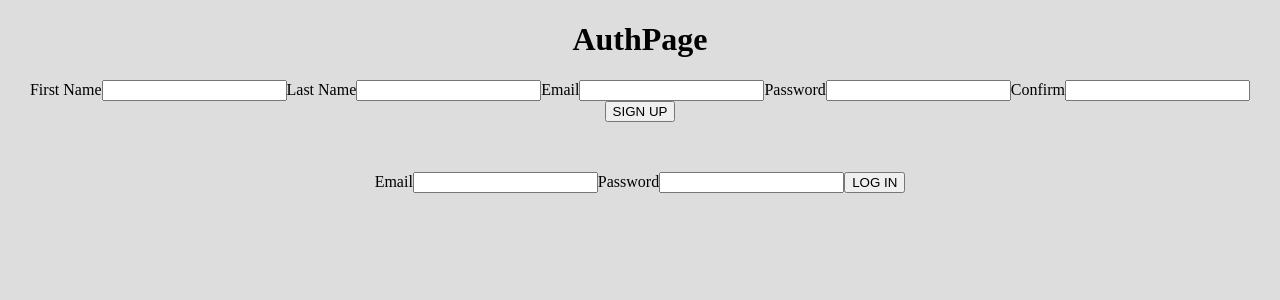
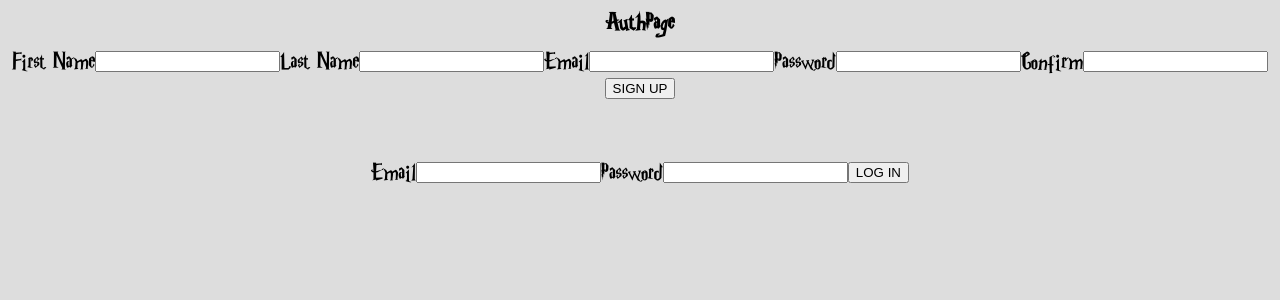
Before and after one commit to GissellValdez/hogwars, a React (Create React App) app: page / in a window 1280 px wide. Shown: the top 300 px of the page. Built offline with nearby package versions, Linux system fonts and the light colour scheme.

Commit message:
added the harry potter font to some elements

```diff
--- a/src/pages/App/App.css
+++ b/src/pages/App/App.css
@@ -163,3 +163,11 @@ body {
   justify-items: center;
 }
 /* Lines above this lins are for the books, house, specie, and wand pages */
+
+/* add the harry potter font to all elements that have text */
+a, p, h1, h2, h3, h4, label {
+  font-family: 'HarryPotter';
+  color: black;
+  font-size: 18px;
+   text-decoration: none;
+}
```
